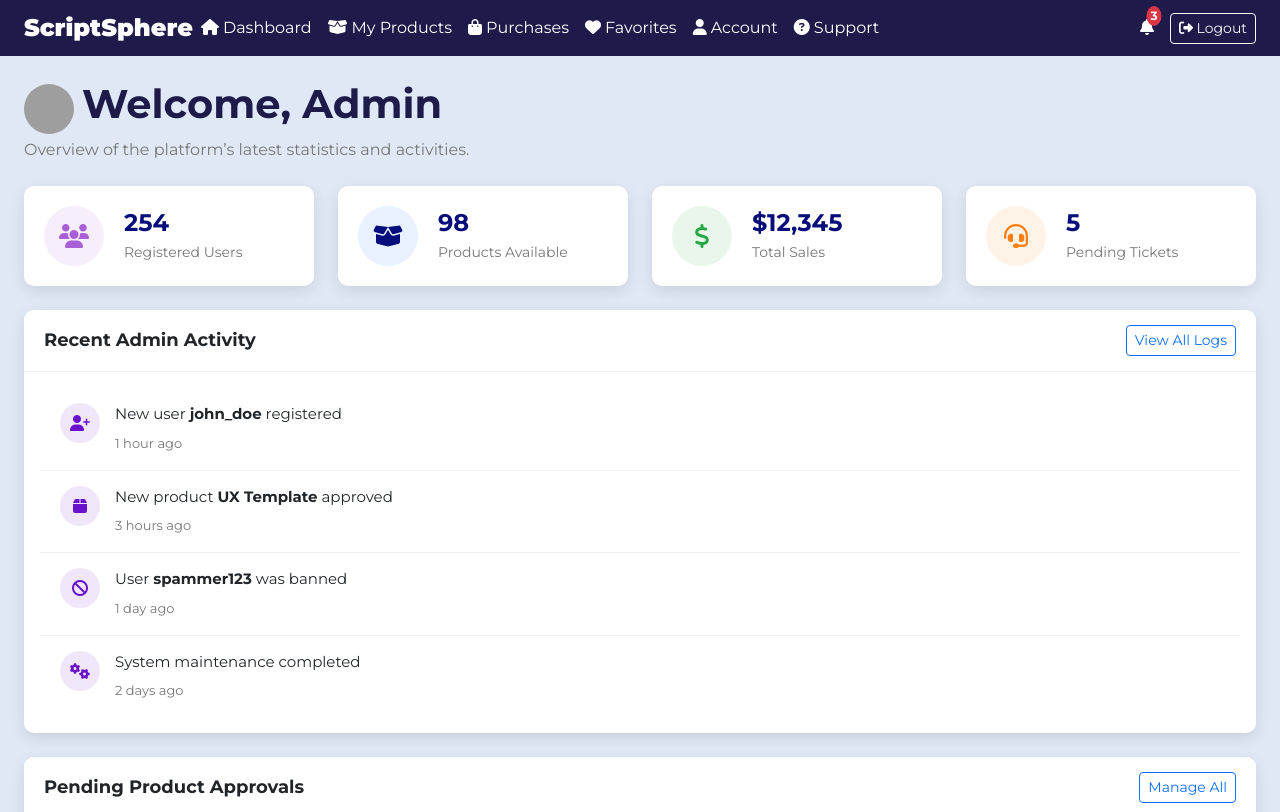
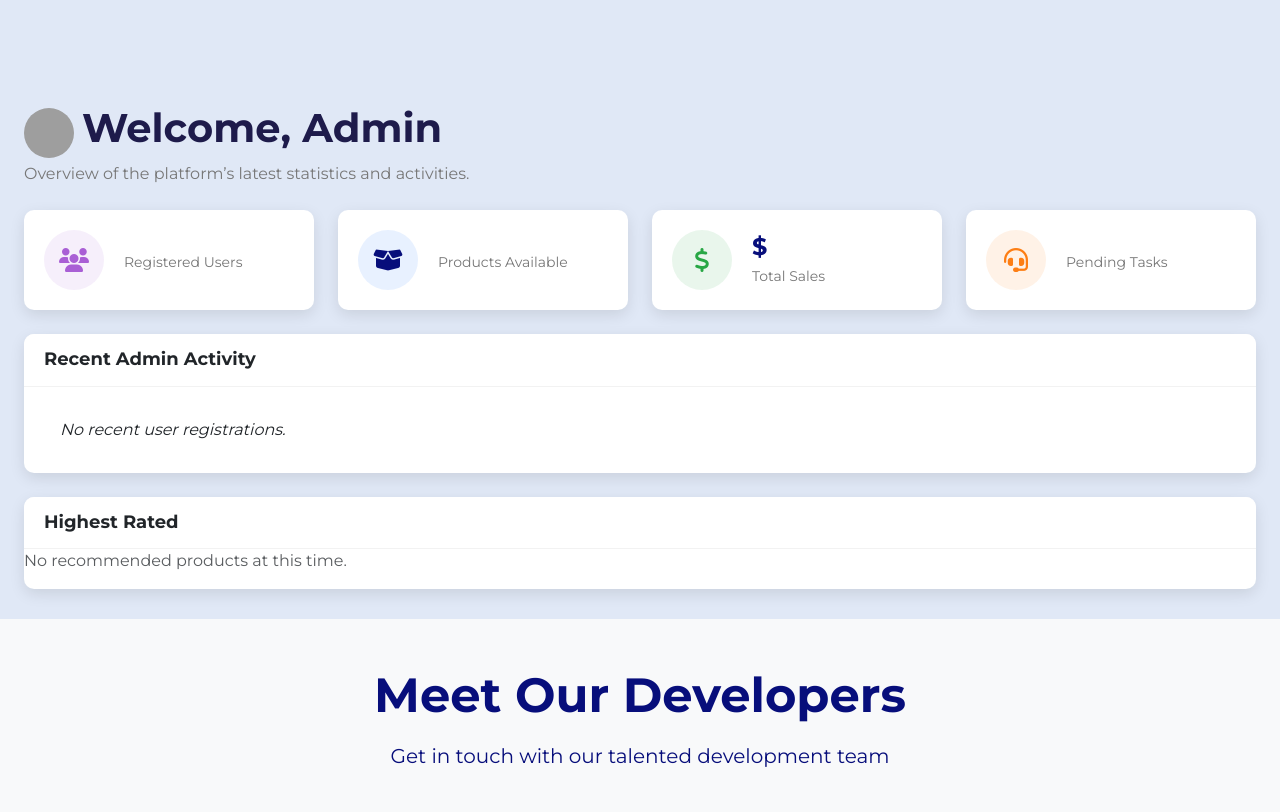
Before and after one commit to AmrDroid-git/e-commerce-website, a Symfony app: template templates/admin_dashboard/index.html.twig in a window 1280 px wide. Shown: the top 812 px of the page. Run offline with Twig, Linux system fonts and the light colour scheme; the template is opened without the code that fills it, so the values that code supplies are empty; some libraries are stand-ins or nearby versions; grey boxes are pictures that could not be loaded.

Commit message:
Fix hard-coded frontend in AdminDashboard
# Conflicts:
#	src/Repository/CommandeRepository.php

```diff
--- a/src/Entity/Commande.php
+++ b/src/Entity/Commande.php
@@ -1,6 +1,7 @@
 <?php
 
 namespace App\Entity;
+use App\Repository\CommandeRepository;
 use Doctrine\Common\Collections\ArrayCollection;
 use Doctrine\ORM\Mapping as ORM;
 use App\Repository\CommandeRepository;
--- a/src/Repository/CommandeRepository.php
+++ b/src/Repository/CommandeRepository.php
@@ -15,6 +15,4 @@ class CommandeRepository extends ServiceEntityRepository
     {
         parent::__construct($registry, Commande::class);
     }
-
-    // Ajoute ici des méthodes personnalisées si besoin
 }
--- a/templates/admin_dashboard/index.html.twig
+++ b/templates/admin_dashboard/index.html.twig
@@ -1,5 +1,8 @@
+{% extends 'base.html.twig' %}
 
-<!DOCTYPE html>
+{% block title %}ScriptSphere - Dashboard{% endblock %}
+
+{% block body %}
 <html lang="en">
 <head>
     <meta charset="UTF-8" />
@@ -10,22 +13,15 @@
     <link rel="stylesheet" href="https://cdnjs.cloudflare.com/ajax/libs/font-awesome/6.4.0/css/all.min.css">
     <link href="https://fonts.googleapis.com/css2?family=Montserrat:wght@400;700;900&family=Playfair+Display:wght@400;700&display=swap" rel="stylesheet">
     <link rel="stylesheet" href="{{ asset('css/dashboard.css') }}">
-
-    <link href="https://fonts.googleapis.com/css2?family=Montserrat:wght@400;700;900&family=Playfair+Display:wght@400;700&display=swap" rel="stylesheet">
-
 </head>
 <body>
 
 <!-- Top Navbar -->
 <nav class="navbar navbar-expand-lg  px-4" style="background-color: #1e1b4b">
-
     <a href="#" class="navbar-logo">ScriptSphere</a>
-
-
     <button class="navbar-toggler" type="button" data-bs-toggle="collapse" data-bs-target="#mainNavbar">
         <span class="navbar-toggler-icon"></span>
     </button>
-
     <div class="collapse navbar-collapse" id="mainNavbar">
         <ul class="navbar-nav me-auto mb-2 mb-lg-0">
             <li class="nav-item"><a class="nav-link active" href="#dashboard" style="color: white"><i class="fas fa-home me-1"></i>Dashboard</a></li>
@@ -41,7 +37,6 @@
                 <i class="fas fa-bell text-white"></i>
                 <span class="badge bg-danger rounded-circle position-absolute top-0 start-100 translate-middle p-1">3</span>
             </div>
-
             <a href="{{ path('app_logout') }}" class="btn btn-outline-light btn-sm"><i class="fas fa-sign-out-alt"></i> Logout</a>
         </div>
     </div>
@@ -63,25 +58,25 @@
         <div class="col-md-3">
             <div class="stat-card purple">
                 <div class="stat-icon"><i class="fas fa-users"></i></div>
-                <div class="stat-info"><h3>254</h3><p>Registered Users</p></div>
+                <div class="stat-info"><h3>{{ userCount }}</h3><p>Registered Users</p></div>
             </div>
         </div>
         <div class="col-md-3">
             <div class="stat-card blue">
                 <div class="stat-icon"><i class="fas fa-box-open"></i></div>
-                <div class="stat-info"><h3>98</h3><p>Products Available</p></div>
+                <div class="stat-info"><h3>{{ productCount }}</h3><p>Products Available</p></div>
             </div>
         </div>
         <div class="col-md-3">
             <div class="stat-card green">
                 <div class="stat-icon"><i class="fas fa-dollar-sign"></i></div>
-                <div class="stat-info"><h3>$12,345</h3><p>Total Sales</p></div>
+                <div class="stat-info"><h3>{{ totalSales }}$</h3><p>Total Sales</p></div>
             </div>
         </div>
         <div class="col-md-3">
             <div class="stat-card orange">
                 <div class="stat-icon"><i class="fas fa-headset"></i></div>
-                <div class="stat-info"><h3>5</h3><p>Pending Tickets</p></div>
+                <div class="stat-info"><h3>{{ commandeCount }}</h3><p>Pending Tasks</p></div>
             </div>
         </div>
     </div>
@@ -90,22 +85,21 @@
     <div class="card mb-4 activity-card">
         <div class="card-header d-flex justify-content-between">
             <h3>Recent Admin Activity</h3>
-            <a href="#" class="btn btn-sm btn-outline-primary">View All Logs</a>
+{#            <a href="#" class="btn btn-sm btn-outline-primary">View All Logs</a>#}
         </div>
         <div class="card-body">
             <ul class="activity-list">
-                <li><div class="activity-icon"><i class="fas fa-user-plus"></i></div>
-                    <div class="activity-details"><p>New user <strong>john_doe</strong> registered</p><small>1 hour ago</small></div>
-                </li>
-                <li><div class="activity-icon"><i class="fas fa-box"></i></div>
-                    <div class="activity-details"><p>New product <strong>UX Template</strong> approved</p><small>3 hours ago</small></div>
-                </li>
-                <li><div class="activity-icon"><i class="fas fa-ban"></i></div>
-                    <div class="activity-details"><p>User <strong>spammer123</strong> was banned</p><small>1 day ago</small></div>
-                </li>
-                <li><div class="activity-icon"><i class="fas fa-cogs"></i></div>
-                    <div class="activity-details"><p>System maintenance completed</p><small>2 days ago</small></div>
-                </li>
+                {% for user in latestUsers %}
+                    <li>
+                        <div class="activity-icon"><i class="fas fa-user-plus"></i></div>
+                        <div class="activity-details">
+                            <p>New user <strong>{{ user.username }}</strong> registered</p>
+{#                            <small>{{ user.createdAt|date('Y-m-d H:i') }}</small>#}
+                        </div>
+                    </li>
+                {% else %}
+                    <li><em>No recent user registrations.</em></li>
+                {% endfor %}
             </ul>
         </div>
     </div>
@@ -113,50 +107,60 @@
     <!-- Produits en attente de validation -->
     <div class="card products-card">
         <div class="card-header d-flex justify-content-between">
-            <h3>Pending Product Approvals</h3>
-            <a href="#" class="btn btn-sm btn-outline-primary">Manage All</a>
+            <h3>Highest Rated</h3>
         </div>
-        <div class="card-body">
-            <div class="row">
-                <!-- Produit 1 -->
+        <div class="row">
+            {% for product in topProducts %}
                 <div class="col-md-4">
                     <div class="product-recommendation">
-                        <img src="https://images.unsplash.com/photo-1611162617213-7d7a39e9b1d7?q=80&w=1000&auto=format&fit=crop" alt="Product">
+                        <img
+                                src="{{ asset('uploads/products/' ~ product.imageUrl) }}"
+                                alt="{{ product.name }}"
+                                class="img-fluid rounded mb-2"
+                        >
                         <div class="product-info">
-                            <h4>Creative Landing Page</h4>
-                            <p class="price">$49</p>
-                            <div class="rating"><span class="text-muted">Submitted by user_102</span></div>
-                            <button class="btn btn-sm btn-success">Approve</button>
+                            <h4>{{ product.name }}</h4>
+                            <p class="price">{{ product.price }}€</p>
+                            <div class="rating">
+                                {% set ratings = product.ratings %}
+                                {% set avg = 0 %}
+                                {% if ratings|length > 0 %}
+                                    {% set sum = 0 %}
+                                    {% for r in ratings %}
+                                        {% set sum = sum + r.value %}
+                                    {% endfor %}
+                                    {% set avg = (sum / ratings|length)|round(1) %}
+                                {% endif %}
+                                {% for i in 1..5 %}
+                                    {% if i <= avg %}
+                                        <i class="fas fa-star text-warning"></i>
+                                    {% elseif (i - avg) < 1 %}
+                                        <i class="fas fa-star-half-alt text-warning"></i>
+                                    {% else %}
+                                        <i class="far fa-star text-warning"></i>
+                                    {% endif %}
+                                {% endfor %}
+                                <span>({{ ratings|length }})</span>
+                            </div>
+                            <a href="{{ path('product_show', { id: product.id }) }}"
+                               class="btn btn-sm btn-primary mt-2">
+                                View Details
+                            </a>
                         </div>
                     </div>
                 </div>
-                <!-- Produit 2 -->
-                <div class="col-md-4">
-                    <div class="product-recommendation">
-                        <img src="https://images.unsplash.com/photo-1493119508027-2b584f234d6c?q=80&w=1000&auto=format&fit=crop" alt="Product">
-                        <div class="product-info">
-                            <h4>Photography Portfolio</h4>
-                            <p class="price">$99</p>
-                            <div class="rating"><span class="text-muted">Submitted by photoMax</span></div>
-                            <button class="btn btn-sm btn-success">Approve</button>
-                        </div>
-                    </div>
+            {% else %}
+                <div class="col-12">
+                    <p class="text-muted">No recommended products at this time.</p>
                 </div>
-                <!-- Produit 3 -->
-                <div class="col-md-4">
-                    <div class="product-recommendation">
-                        <img src="https://images.unsplash.com/photo-1551288049-bebda4e38f71?q=80&w=1000&auto=format&fit=crop" alt="Product">
-                        <div class="product-info">
-                            <h4>Minimalist UI Kit</h4>
-                            <p class="price">$79</p>
-                            <div class="rating"><span class="text-muted">Submitted by devZone</span></div>
-                            <button class="btn btn-sm btn-success">Approve</button>
-                        </div>
-                    </div>
-                </div>
-            </div>
+            {% endfor %}
+        </div>
         </div>
     </div>
 
 </div> <!-- Fin contenu admin -->
+
 <script src="{{ asset('js/script.js') }}"></script>
+</body>
+</html>
+{% endblock %}
```
Also changed, not shown: src/Controller/AdminDashboardController.php (+42 -3 lines).
